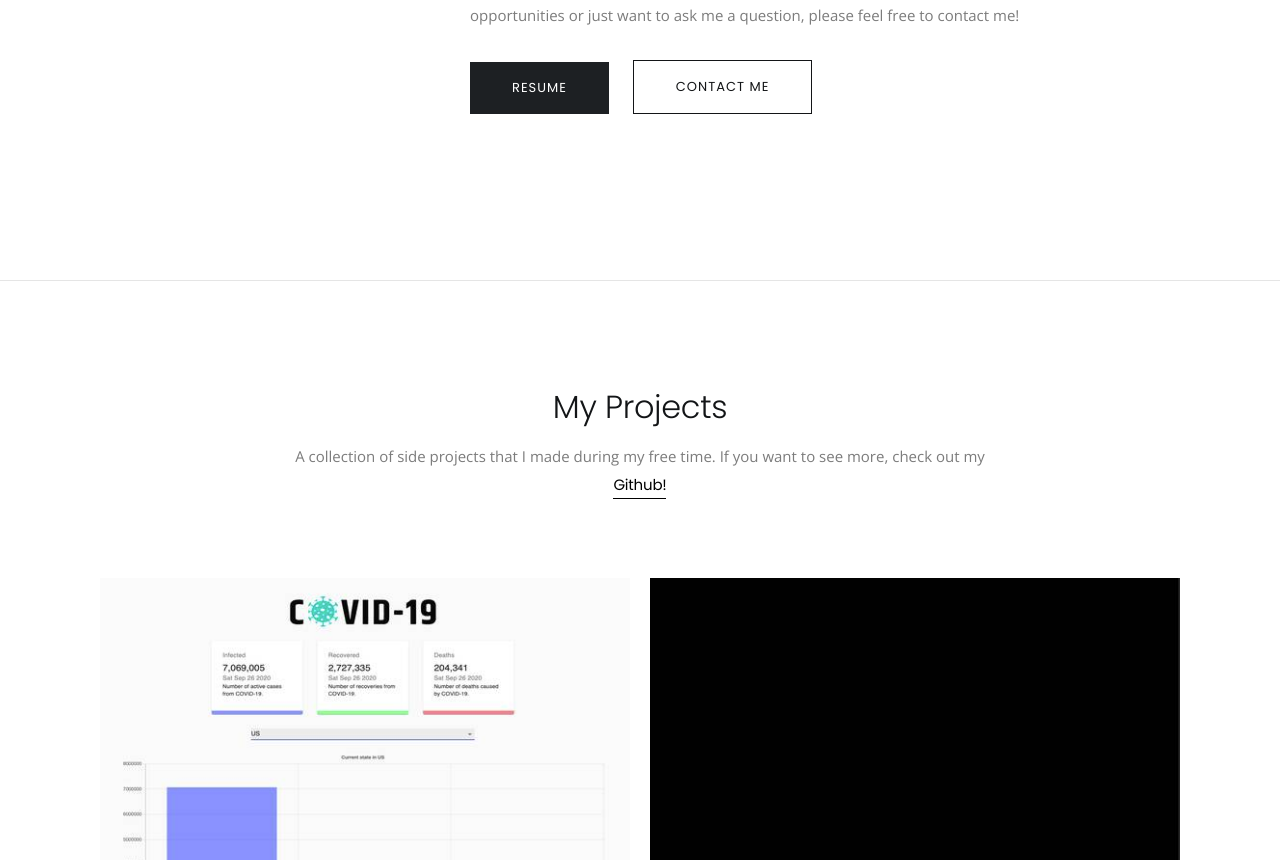
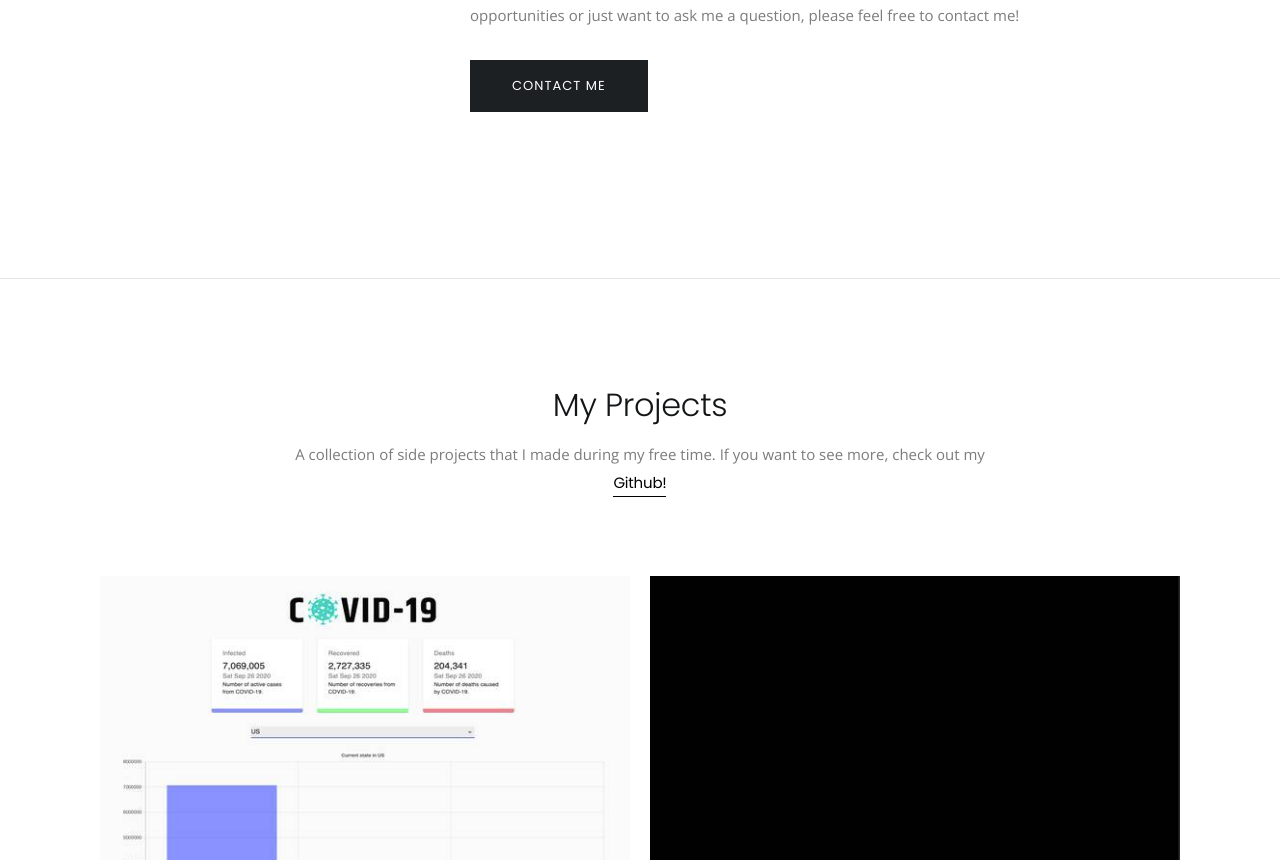
Before and after one commit to taeukkang09/taeukkang09.github.io, a plain HTML site: page index.html in a window 1280 px wide. Shown: the part 1301-2161 px from the top of the page. Drawn offline with nearby package versions, Linux system fonts and the light colour scheme; some packages are replaced by stand-ins of ours.

Commit message:
Removed resume

```diff
--- a/index.html
+++ b/index.html
@@ -101,11 +101,7 @@
                         </p>
                     </div>
 
-                    <a class=" margin-right-20 button button-lg button-reveal-right-dark" href="assets/Taeuk-Kang.pdf">
-                        <i class="ti-arrow-right"></i><span>Resume</span>
-                    </a>
-
-                    <a class="button button-lg button-reveal-right-outline-dark" href="#contact">
+                    <a class="button button-lg button-reveal-right-dark" href="#contact">
                         <i class="ti-arrow-right"></i><span>Contact me</span>
                     </a>
 
```
Also changed, not shown: 1 other file.
